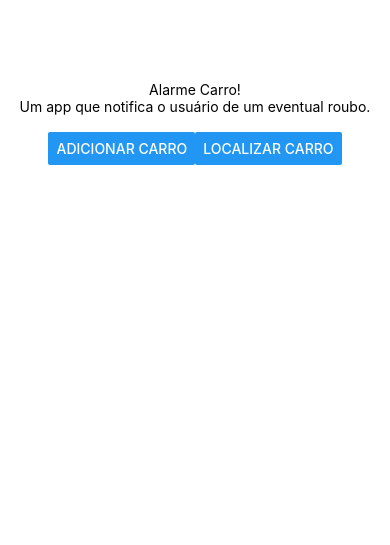
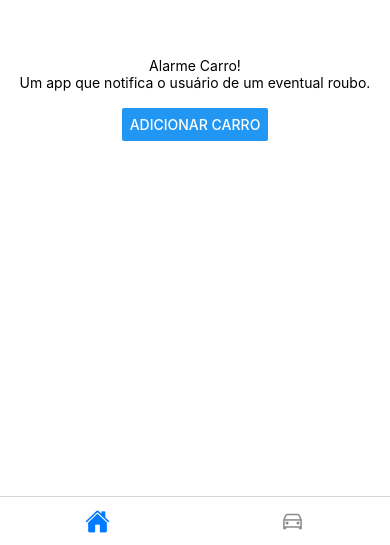
Before and after one commit to BomDia16/AlarmeCarro, a React Native app: screen / in a window 390 px wide. Shown: the part 299-844 px from the top of the page. Built offline with nearby package versions, Linux system fonts and the light colour scheme.

Commit message:
Dia 2: Adicionai tab para mudar de páginas

```diff
--- a/App.js
+++ b/App.js
@@ -1,52 +1,12 @@
-import { StatusBar } from 'expo-status-bar';
+import { useState } from 'react';
 import { StyleSheet, Text, View, Button, Alert } from 'react-native';
-
-const Separator = () => <View style={styles.separator} />;
+import { NavigationContainer } from "@react-navigation/native"
+import { Routes } from './src/routes';
 
 export default function App() {
   return (
-    <View style={styles.container}>
-      <StatusBar style="auto" />
-      <View style={styles.texto}>
-        <Text>Alarme Carro!</Text>
-        <Text>Um app que notifica o usuário de um eventual roubo.</Text>
-      </View>
-
-      <Separator/>
-      <View style={styles.botoes}>
-        <Button
-          title='Adicionar carro'
-        />
-        <Button
-          title='Localizar carro'
-        />
-      </View>
-    </View>
+    <NavigationContainer>
+      <Routes/>
+    </NavigationContainer>
   );
-}
-
-const styles = StyleSheet.create({
-  container: {
-    flex: 1,
-    backgroundColor: '#fff',
-    alignItems: 'center',
-    justifyContent: 'center',
-  },
-
-  texto: {
-    alignItems: 'center',
-    justifyContent: 'center',
-  },
-
-  botoes: {
-    alignItems: 'center',
-    justifyContent: 'space-between',
-    flexDirection: 'row',
-  },
-
-  separator: {
-    marginVertical: 8,
-    borderBottomColor: '#737373',
-    borderBottomWidth: StyleSheet.hairlineWidth,
-  },
-});
+};
--- a/package.json
+++ b/package.json
@@ -9,6 +9,8 @@
     "web": "expo start --web"
   },
   "dependencies": {
+    "@react-navigation/bottom-tabs": "^6.5.11",
+    "@react-navigation/native": "^6.1.9",
     "expo": "~49.0.15",
     "expo-status-bar": "~1.6.0",
     "react": "18.2.0",
--- /dev/null
+++ b/src/pages/home/index.js
@@ -0,0 +1,51 @@
+import { StatusBar } from 'expo-status-bar';
+import { StyleSheet, Text, View, Button, Alert } from 'react-native';
+import { NavigationContainer } from "@react-navigation/native"
+
+const Separator = () => <View style={styles.separator} />;
+
+export function Home() {
+  return (
+    <View style={styles.container}>
+      <StatusBar style="auto" />
+      <View style={styles.texto}>
+        <Text>Alarme Carro!</Text>
+        <Text>Um app que notifica o usuário de um eventual roubo.</Text>
+      </View>
+
+      <Separator/>
+      <View style={styles.botoes}>
+        <Button
+          title='Adicionar carro'
+          onPress={Alert.alert("carro adicionado")}
+        />
+      </View>
+    </View>
+  );
+}
+
+const styles = StyleSheet.create({
+  container: {
+    flex: 1,
+    backgroundColor: '#fff',
+    alignItems: 'center',
+    justifyContent: 'center',
+  },
+
+  texto: {
+    alignItems: 'center',
+    justifyContent: 'center',
+  },
+
+  botoes: {
+    alignItems: 'center',
+    justifyContent: 'space-between',
+    flexDirection: 'row',
+  },
+
+  separator: {
+    marginVertical: 8,
+    borderBottomColor: '#737373',
+    borderBottomWidth: StyleSheet.hairlineWidth,
+  },
+});
--- /dev/null
+++ b/src/pages/mycars/index.js
@@ -0,0 +1,35 @@
+import { View, Text, StyleSheet } from 'react-native'
+
+export function Mycars() {
+    return (
+      <View style={styles.container}>
+        <Text>Novo Carro</Text>
+      </View>
+    );
+}
+
+const styles = StyleSheet.create({
+    container: {
+      flex: 1,
+      backgroundColor: '#fff',
+      alignItems: 'center',
+      justifyContent: 'center',
+    },
+
+    texto: {
+      alignItems: 'center',
+      justifyContent: 'center',
+    },
+
+    botoes: {
+      alignItems: 'center',
+      justifyContent: 'space-between',
+      flexDirection: 'row',
+    },
+
+    separator: {
+      marginVertical: 8,
+      borderBottomColor: '#737373',
+      borderBottomWidth: StyleSheet.hairlineWidth,
+    },
+});
--- /dev/null
+++ b/src/routes.js
@@ -0,0 +1,44 @@
+import { createBottomTabNavigator } from '@react-navigation/bottom-tabs'
+import { Home } from './pages/home'
+import { Mycars } from './pages/mycars'
+
+import { Ionicons } from '@expo/vector-icons'
+
+const Tab = createBottomTabNavigator();
+
+export function Routes() {
+    return(
+        <Tab.Navigator>
+            <Tab.Screen
+                name='home'
+                component={Home}
+                options={{
+                    tabBarShowLabel: false,
+                    headerShown: false,
+                    tabBarIcon: ({ focused, size, color }) => {
+                        if(focused){
+                            return <Ionicons size={size} color={color} name='home' />
+                        }
+                        return <Ionicons size={size} color={color} name='home-outline' />
+                    }
+                }}
+            />
+
+            <Tab.Screen
+                name='mycars'
+                component={Mycars}
+                options={{
+                    headerShown: false,
+                    tabBarShowLabel: false,
+                    headerShown: false,
+                    tabBarIcon: ({ focused, size, color }) => {
+                        if(focused){
+                            return <Ionicons size={size} color={color} name='car' />
+                        }
+                        return <Ionicons size={size} color={color} name='car-outline' />
+                    }
+                }}
+            />
+        </Tab.Navigator>
+    )
+}
```
Also changed, not shown: 1 other file (tests, documents, lock files or other folders).
